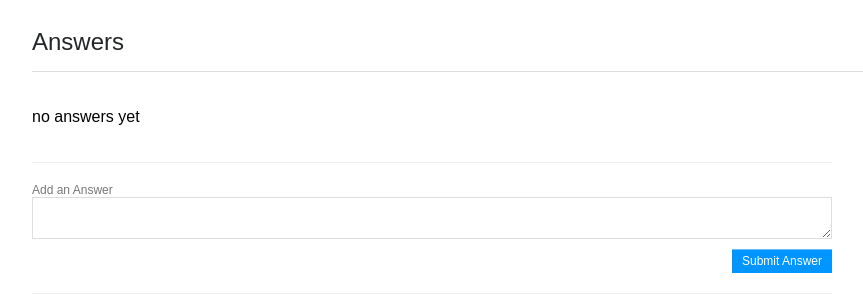
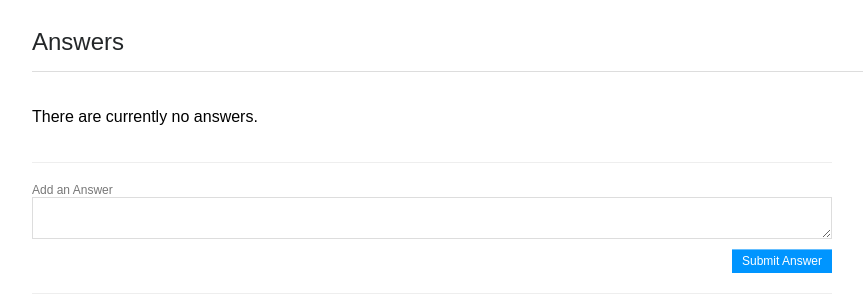
Before and after one commit to halfpete/stackd, a Django app: page /1/ in a window 1280 px wide. Shown: the part 515-815 px from the top of the page, without its empty margins (8-871 px from the left). Run offline with Django 3.2, Linux system fonts and the light colour scheme; data comes from the database, SQL or seed files in the repository; data that the repository does not hold is empty.

Commit message:
pre-merge

```diff
--- a/stackd/templates/overflow/detail.html
+++ b/stackd/templates/overflow/detail.html
@@ -116,7 +116,7 @@
 	{% else %}
 		<div id="answers-body" class="col-2-3">
 			<div class="answer">
-				<p>no answers yet</p>
+				<p>There are currently no answers.</p>
 			</div>
 		</div>
 	{% endif %}
```
